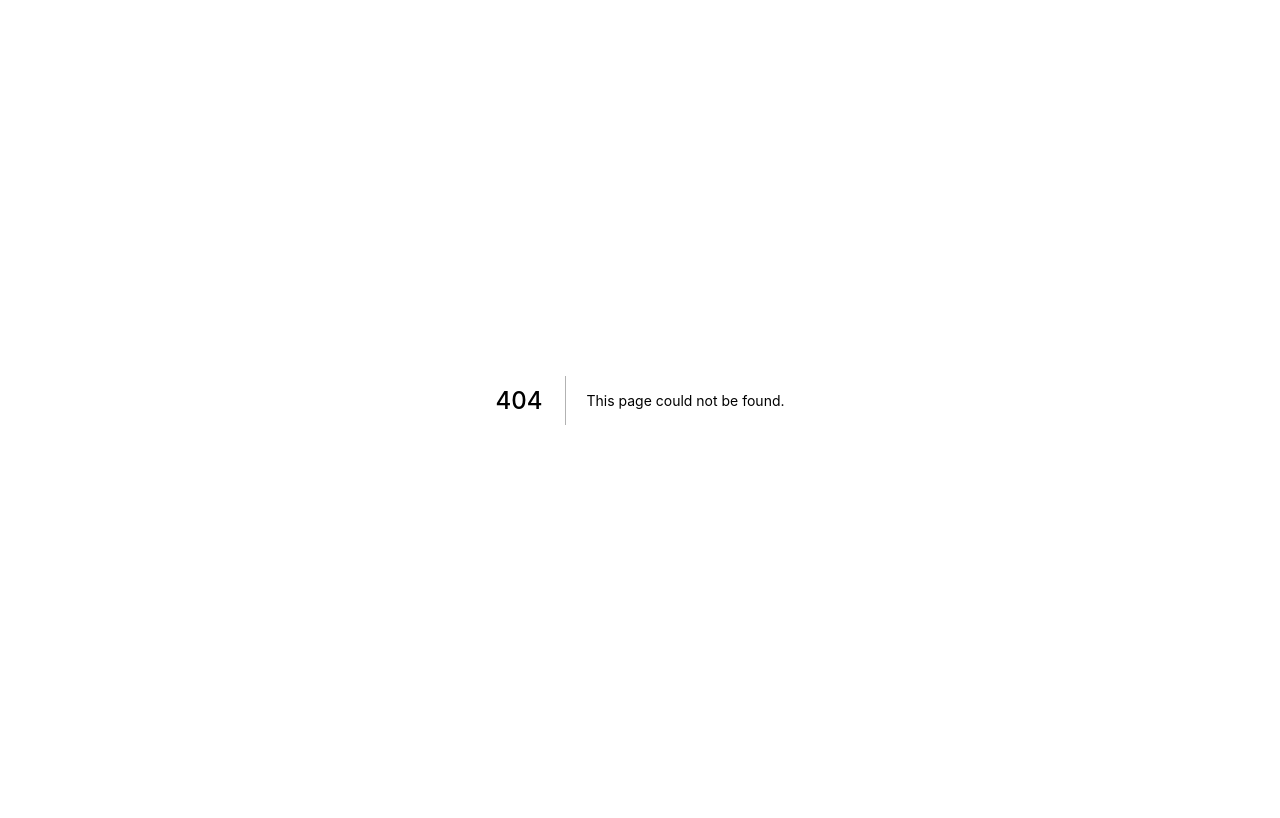
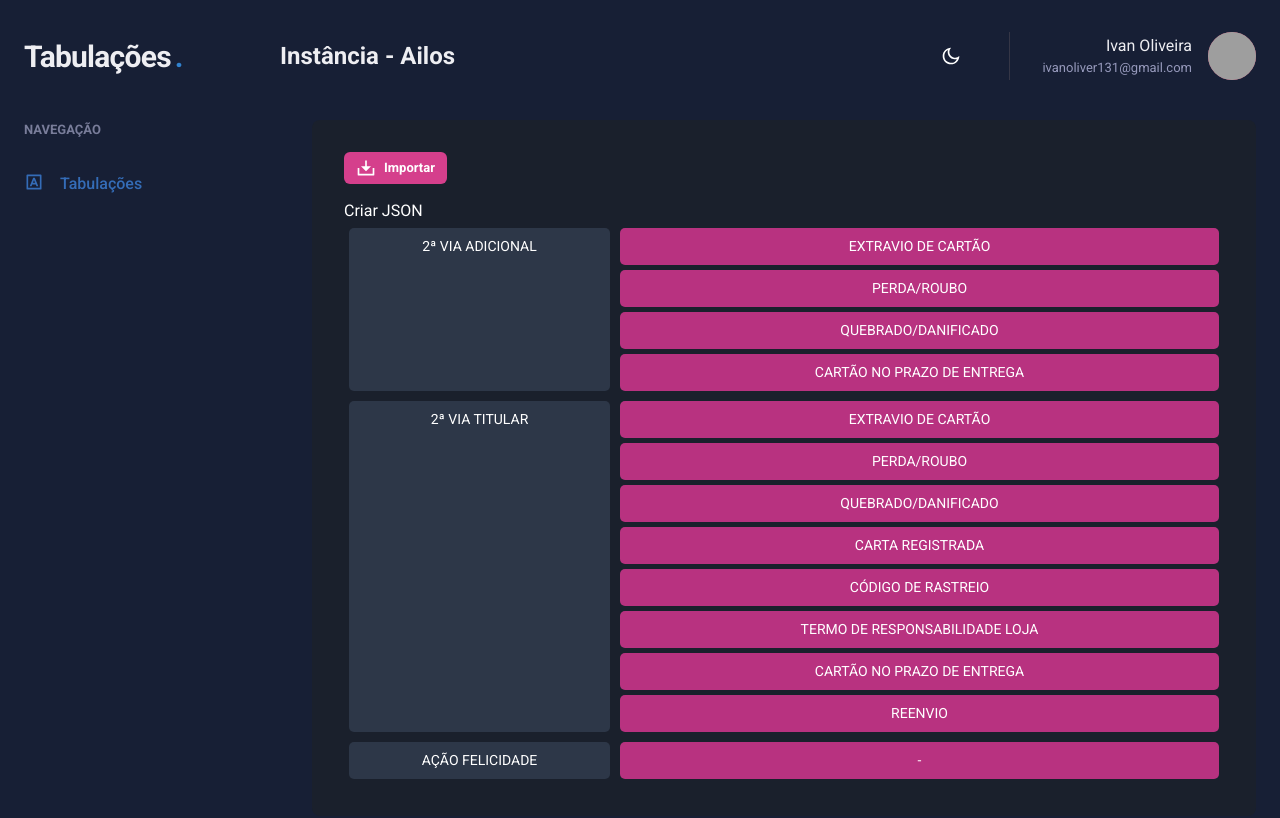
Before and after one commit to luisfellipe/frontend-tabulacoes, a Next.js app: page /tabulations/create in a window 1280 px wide. Before the commit this address had no page. Shown: the top 818 px of the page. Built offline with nearby package versions, Linux system fonts and the light colour scheme; grey boxes are pictures that could not be loaded; a web font is replaced by a local one; what miragejs would draw is missing.

Commit message:
devCOmmit

```diff
--- a/src/components/Pagination/index.tsx
+++ b/src/components/Pagination/index.tsx
@@ -42,8 +42,8 @@ export function Pagination({
       align="center"
       spacing="6"
     >
-      <Box>
-        <strong>0</strong> - <strong>10</strong> de <strong>100</strong>
+      <Box color="white">
+        <strong>0</strong> - <strong>10</strong> de <strong>{totalCountOfRegisters}</strong>
       </Box>
       <Stack direction="row" spacing="2">
         {currentPage > (1 + siblingsCount) && (
--- a/src/components/Sidebar/SidebarNav.tsx
+++ b/src/components/Sidebar/SidebarNav.tsx
@@ -21,16 +21,18 @@ export function SidebarNav() {
     >
       <ModalComponent isOpen={isOpen} onClose={onClose} />
 
-      <NavSection title="GERAL">
-        {/* <NavLink icon={RiDashboardLine} onClick={onOpen} href="">Instância</NavLink> */}
+      {/* DESATIVADO POR ENQUANTO */}
+      {/* <NavSection title="GERAL">
+        <NavLink icon={RiDashboardLine} onClick={onOpen} href="">Instância</NavLink>
         <NavLink icon={RiContactsLine} href="/users">Usuários</NavLink>
-      </NavSection>
+      </NavSection> */}
 
       <NavSection title="NAVEGAÇÃO">
         <NavLink icon={RiInputMethodLine} href="/tabulations">Tabulações</NavLink>
       </NavSection>
 
-      <Button
+      {/* DESATIVADO POR ENQUANTO  */}
+      {/* <Button
         w="100%"
         onClick={onOpen}
         color="colorText.selectInstance"
@@ -38,7 +40,7 @@ export function SidebarNav() {
         _hover={{ background: "colorBackground.hoverButtonSelectInstance" }}
       >
         Selecionar instância
-      </Button>
+      </Button> */}
     </Stack>
   );
 }
--- /dev/null
+++ b/src/components/Subgroups/index.tsx
@@ -0,0 +1,25 @@
+import { Box, Text } from "@chakra-ui/react";
+
+interface SubgroupsProps {
+  subgroups: string[];
+}
+
+export function Subgroups({ subgroups }: SubgroupsProps) {
+  return (
+    <>
+      {subgroups.map((subgroup: string) => {
+          return (
+            <Box
+              key={subgroup}
+              bg="pink.600"
+              m="5px"
+              borderRadius="5px"
+            >
+              <Text  p="8px" color="white" fontSize={["10px", "12px", "14px"]} textAlign="center">{subgroup}</Text>
+            </Box>
+          )
+        })
+      }
+    </>
+  );
+}
--- a/src/hooks/useTabulations.ts
+++ b/src/hooks/useTabulations.ts
@@ -6,6 +6,7 @@ type Tabulation = {
   id: string;
   name: string;
   email: string;
+  link_json: string;
   created_at: string;
 }
 
@@ -28,6 +29,7 @@ export async function getTabulations(page: number): Promise<GetTabulationsRespon
       id: tabulation.id,
       name: tabulation.name,
       email: tabulation.email,
+      link_json: tabulation.link_json,
       created_at: new Date(tabulation.created_at).toLocaleDateString('pt-BR', {
         day: '2-digit',
         month: 'long',
--- /dev/null
+++ b/src/pages/tabulations/create.tsx
@@ -0,0 +1,88 @@
+import { Box, Button, ChakraProvider, Flex, Icon, Text } from "@chakra-ui/react";
+import { useEffect, useState } from "react";
+import { RiDownload2Line } from "react-icons/ri";
+import { Header } from "../../components/Header";
+import { Sidebar } from "../../components/Sidebar";
+import { Subgroups } from "../../components/Subgroups";
+import { StyleHook } from "../../hooks/StyleHook";
+import mockTabulation from "./mock/tabulation.json";
+
+type ContentType = {
+  group: string;
+  subgroups: string[];
+}
+
+type NewContentType = {
+  content: ContentType[];
+}
+
+export default function Create() {
+  const theme = StyleHook();
+  const [newContent, setNewContent] = useState<NewContentType>({ content: []});
+
+  useEffect(() => {
+    const constentStringify = JSON.stringify(mockTabulation.content);
+
+    setNewContent({ content: JSON.parse(constentStringify) });
+  }, [])
+
+  return(
+    <ChakraProvider theme={theme}>
+      <Box>
+        <Header />
+
+        <Flex w="100%" my="6" maxWidth={1480} mx="auto" px="6">
+          <Sidebar />
+
+          <Box
+            flex="1"
+            minWidth={340}
+            borderRadius={8}
+            bg="gray.800"
+            p="8"
+          >
+            <Button
+              as="a"
+              size="sm"
+              fontSize="small"
+              colorScheme="pink"
+              cursor="pointer"
+              leftIcon={<Icon as={RiDownload2Line}  fontSize="20"/>}
+            >
+              Importar
+            </Button>
+
+            <Text
+              mt="15px"
+              color="white"
+            >Criar JSON</Text>
+
+            { newContent.content.map((content) => {
+                return (
+                  <Flex
+                    key={content.group}
+                    maxWidth={1120}
+                  >
+                    <Box
+                      bg="gray.700"
+                      m="5px"
+                      borderRadius="5px"
+                      width="30%"
+                    >
+                      <Text p="8px" color="white" fontSize={["10px", "12px", "14px"]} textAlign="center">{content.group}</Text>
+                    </Box>
+
+                    <Box flexDirection="row" width="70%">
+                      <Subgroups subgroups={content.subgroups} />
+                    </Box>
+
+                  </Flex>
+                )
+              })
+            }
+          </Box>
+        </Flex>
+      </Box>
+    </ChakraProvider>
+  );
+}
--- /dev/null
+++ b/src/pages/tabulations/mock/tabulation.json
@@ -0,0 +1,32 @@
+{
+  "content": [
+    {
+      "group": "2ª VIA ADICIONAL",
+      "subgroups": [
+        "EXTRAVIO DE CARTÃO",
+        "PERDA/ROUBO",
+        "QUEBRADO/DANIFICADO",
+        "CARTÃO NO PRAZO DE ENTREGA"
+      ]
+    },
+    {
+      "group": "2ª VIA TITULAR",
+      "subgroups": [
+        "EXTRAVIO DE CARTÃO",
+        "PERDA/ROUBO",
+        "QUEBRADO/DANIFICADO",
+        "CARTA REGISTRADA",
+        "CÓDIGO DE RASTREIO",
+        "TERMO DE RESPONSABILIDADE LOJA",
+        "CARTÃO NO PRAZO DE ENTREGA",
+        "REENVIO"
+      ]
+    },
+    {
+      "group": "AÇÃO FELICIDADE",
+      "subgroups": [
+        "-"
+      ]
+    }
+  ]
+}
--- a/src/services/mirage/index.ts
+++ b/src/services/mirage/index.ts
@@ -4,6 +4,7 @@ import faker from 'faker';
 type Tabulation = {
   name: string;
   email: string;
+  link_json: string;
   created_at: string;
 }
 
@@ -26,6 +27,9 @@ export function makeServer() {
         email() {
           return faker.internet.email().toLowerCase();
         },
+        link_json(i: number) {
+          return `www.linkJSON_${i + 1}.json`;
+        },
         created_at() {
           return faker.date.recent(10);
         },
@@ -34,7 +38,7 @@ export function makeServer() {
 
     // gerar dados apartir da inicialização do servidor
     seeds(server) {
-      server.createList('tabulation', 200);
+      server.createList('tabulation', 10);
     },
 
     // TESTE DE COMMIT
```
Also changed, not shown: src/pages/tabulations/index.tsx (+9 -16 lines).
